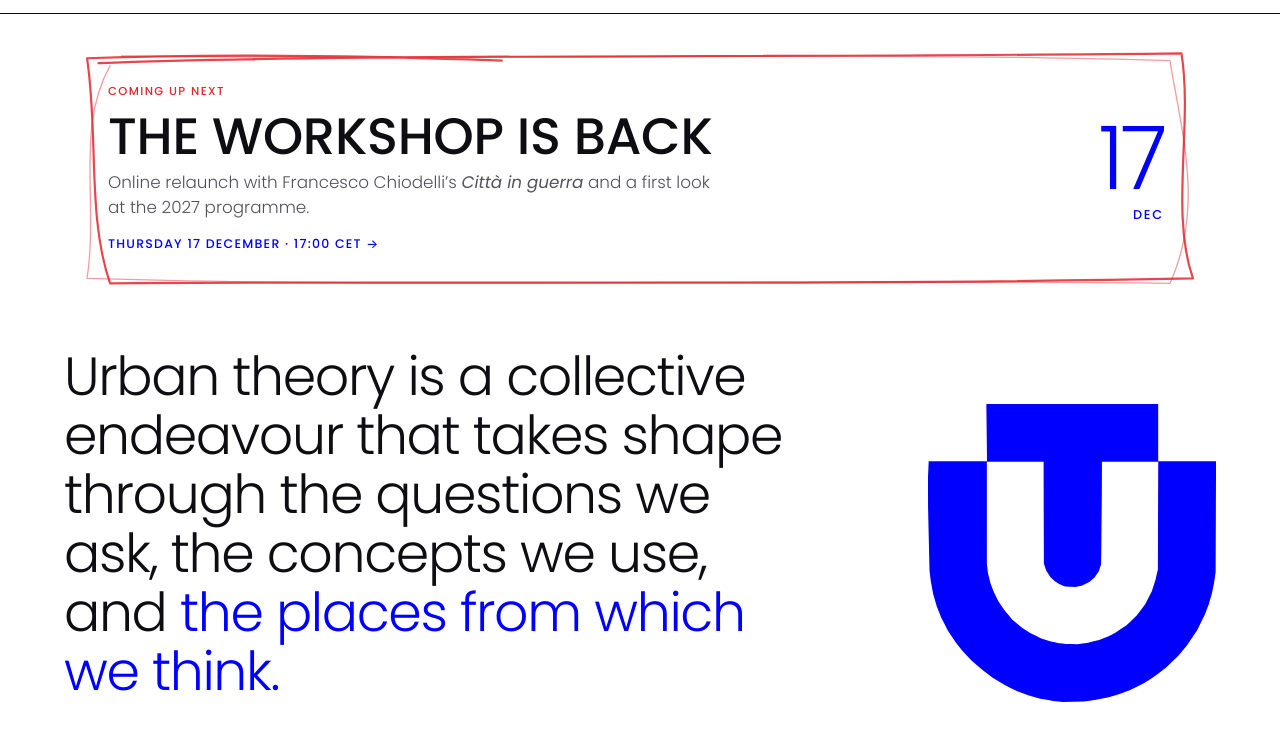
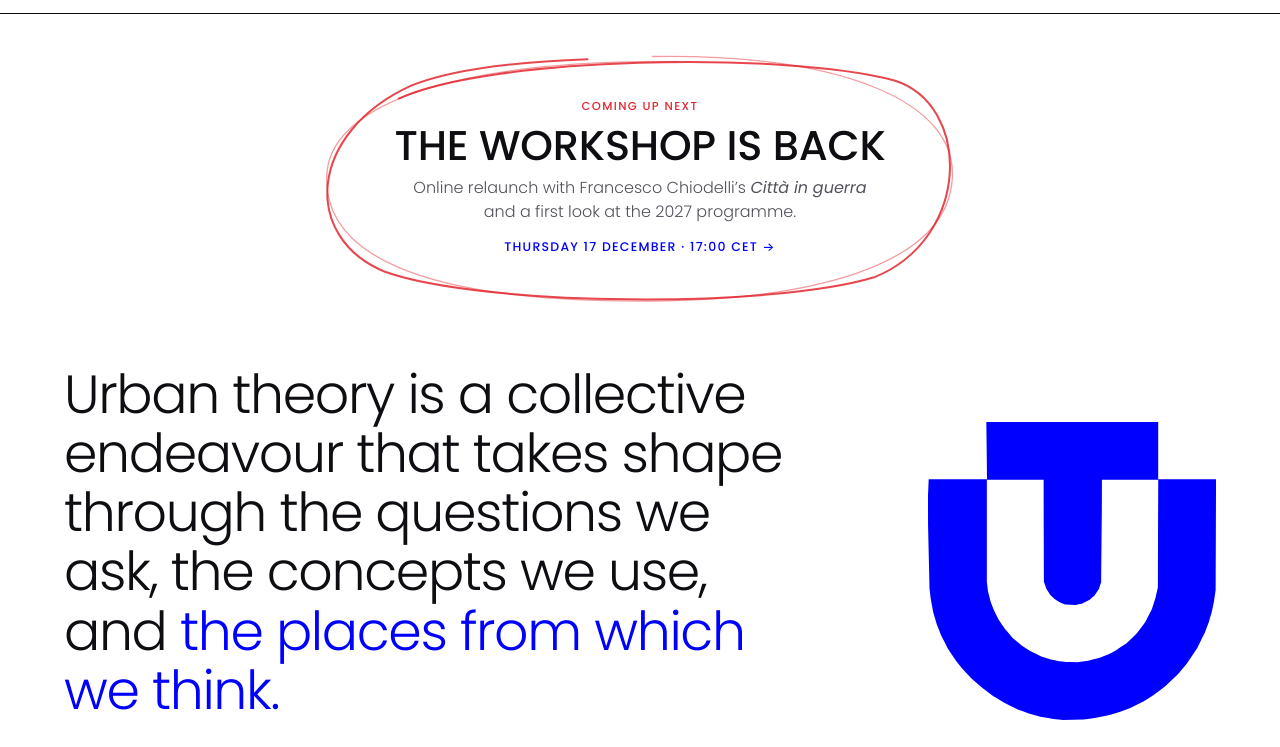
Before and after one commit to alopezcampus/UTPW, a plain HTML site: page index.html in a window 1280 px wide. Shown: the part 53-800 px from the top of the page. Drawn offline with Linux system fonts and the light colour scheme.

Commit message:
Oval pen mark around the coming-up banner; drop large date
Co-Authored-By: Claude Opus 5.5 <noreply@anthropic.com>
Claude-Session: https://claude.ai/code/session_01BNMU5S6PLRQupT9mPxWQd1

```diff
--- a/assets/css/site.css
+++ b/assets/css/site.css
@@ -303,9 +303,16 @@ h1,h2,h3{font-family:var(--f-display);font-weight:300;margin:0;line-height:1.1;l
 .pin-close{flex:none;background:none;border:0;padding:.3rem .5rem;font-size:1.3rem;line-height:1;color:var(--mute);cursor:pointer}
 .pin-close:hover{color:var(--ink)}
 @media (prefers-reduced-motion:reduce){.pin{transition:none}}
-.promo-date{position:relative;display:flex;align-items:baseline;gap:.6rem;line-height:1;color:var(--blue)}
-@media (min-width:48rem){.promo-date{flex-direction:column;align-items:flex-end;gap:.35rem;margin-right:.5rem}}
-.promo-day{font-family:var(--f-display);font-weight:300;font-size:clamp(3rem,7vw,5.5rem);letter-spacing:-.04em}
-.promo-month{font-size:.8rem;letter-spacing:.14em;text-transform:uppercase;font-weight:500}
 .pin-date{flex:none;font-family:var(--f-display);font-weight:500;font-size:.95rem;color:var(--blue);white-space:nowrap}
 .pin-link{padding:.45rem clamp(1.1rem,3.5vw,2.75rem)}
+/* oval mark: the card shrinks to its content and the pen circles it */
+.promo .wrap{display:flex;justify-content:center}
+.promo-card{display:block;width:fit-content;max-width:46rem;padding:clamp(2.2rem,5vw,3.2rem) clamp(2.6rem,7vw,5rem);text-align:center}
+.promo-text{align-items:center}
+.promo-title{font-size:clamp(1.6rem,3.6vw,2.6rem)}
+.promo-sub{max-width:30rem;font-size:1rem}
+.pen path{stroke-width:2}
+.pin-wrap{justify-content:center}
+.pin-link{flex:0 1 auto;padding:.55rem clamp(1.6rem,4vw,2.6rem)}
+.pin-go{margin-left:.4rem}
+@media (max-width:36rem){.promo-cta{letter-spacing:.06em;font-size:.72rem}.pin-link{padding-top:.8rem;padding-bottom:.8rem}}
--- a/index.html
+++ b/index.html
@@ -33,14 +33,13 @@
 <section class="promo" aria-labelledby="next">
   <div class="wrap">
     <a class="promo-card" href="events/relaunch-2026/">
-      <svg class="pen" viewBox="0 0 100 100" preserveAspectRatio="none" aria-hidden="true"><path d="M3,7 C25,3 62,5 97,3 C98,32 96,68 98,95 C66,98 31,96 4,97 C2,70 3,36 2,5 C14,3 26,4 38,6"/><path class="pen2" d="M5,4 C33,6 70,2 96,6 C97,35 99,66 96,97 C61,95 30,99 2,95 C3,64 1,33 4,8"/></svg>
+      <svg class="pen" viewBox="0 0 100 100" preserveAspectRatio="none" aria-hidden="true"><path d="M13,20 C27,4 72,2 89,13 C101,22 101,73 86,88 C70,100 26,99 11,86 C-2,73 -1,33 15,15 C21,9 31,6 42,5"/><path class="pen2" d="M52,4 C81,3 99,21 98,51 C97,83 77,98 47,97 C17,96 1,80 2,48 C3,21 23,5 56,6"/></svg>
       <span class="promo-text">
         <span class="promo-label">Coming up next</span>
         <span id="next" class="promo-title">The Workshop is back</span>
         <span class="promo-sub">Online relaunch with Francesco Chiodelli’s <em>Città in guerra</em> and a first look at the 2027 programme.</span>
         <span class="promo-cta">Thursday 17 December · 17:00 CET <span aria-hidden="true">&rarr;</span></span>
       </span>
-      <span class="promo-date" aria-hidden="true"><span class="promo-day">17</span><span class="promo-month">Dec</span></span>
     </a>
   </div>
 </section>
@@ -127,7 +126,7 @@
 </section>
 <aside class="pin" data-pin hidden aria-label="Coming up next">
   <div class="wrap pin-wrap">
-    <a class="pin-link" href="events/relaunch-2026/"><svg class="pen" viewBox="0 0 100 100" preserveAspectRatio="none" aria-hidden="true"><path d="M3,7 C25,3 62,5 97,3 C98,32 96,68 98,95 C66,98 31,96 4,97 C2,70 3,36 2,5 C14,3 26,4 38,6"/><path class="pen2" d="M5,4 C33,6 70,2 96,6 C97,35 99,66 96,97 C61,95 30,99 2,95 C3,64 1,33 4,8"/></svg><span class="pin-date" aria-hidden="true">17 Dec</span><span class="pin-text"><span class="pin-label">Coming up next</span><span class="pin-title">The Workshop is back: online relaunch, 17:00 CET</span></span><span class="pin-go" aria-hidden="true">&rarr;</span></a>
+    <a class="pin-link" href="events/relaunch-2026/"><svg class="pen" viewBox="0 0 100 100" preserveAspectRatio="none" aria-hidden="true"><path d="M13,20 C27,4 72,2 89,13 C101,22 101,73 86,88 C70,100 26,99 11,86 C-2,73 -1,33 15,15 C21,9 31,6 42,5"/><path class="pen2" d="M52,4 C81,3 99,21 98,51 C97,83 77,98 47,97 C17,96 1,80 2,48 C3,21 23,5 56,6"/></svg><span class="pin-date" aria-hidden="true">17 Dec</span><span class="pin-text"><span class="pin-label">Coming up next</span><span class="pin-title">The Workshop is back: online relaunch, 17:00 CET</span></span><span class="pin-go" aria-hidden="true">&rarr;</span></a>
     <button class="pin-close" type="button" data-pin-close aria-label="Hide reminder">&times;</button>
   </div>
 </aside>
```
